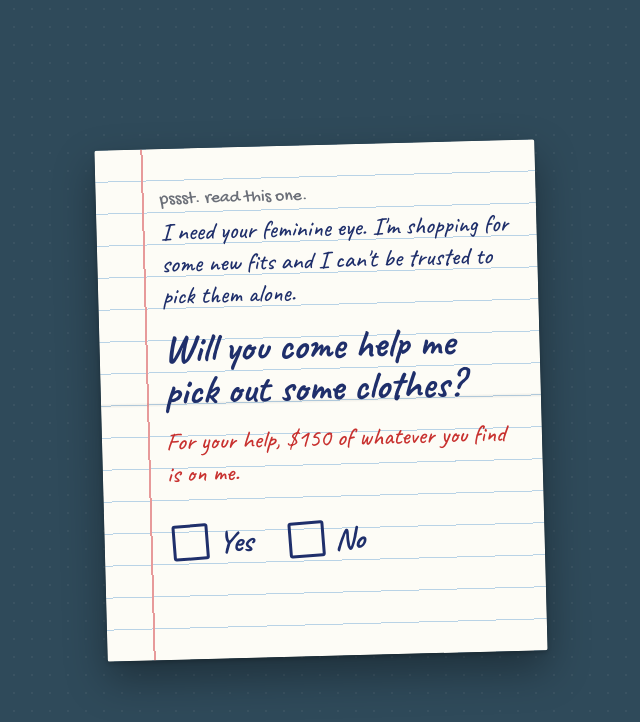
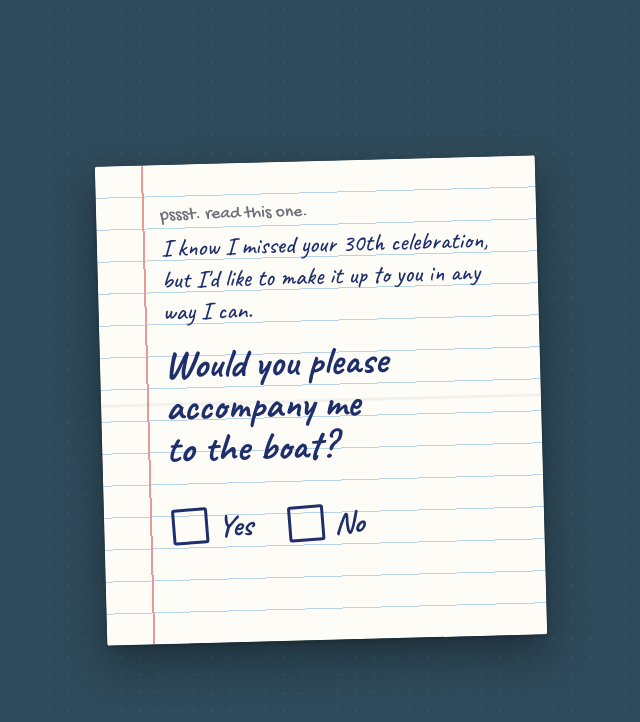
Before and after one commit to nnonyeluo-arch/Open-me, a plain HTML site: page index.html in a window 1280 px wide. Both pictures are taken after a click on the button "Open the note". Shown: the whole page, without its empty margins (319-959 px from the left). Drawn offline with Linux system fonts and the light colour scheme.

Commit message:
Restore original boat note text (keep cover-hiding fix)
Co-Authored-By: Claude Opus 5.5 <noreply@anthropic.com>
Claude-Session: https://claude.ai/code/session_01TYGA7LAdJjj6Z2rKVRBFue

```diff
--- a/index.html
+++ b/index.html
@@ -65,7 +65,6 @@ h1 {
   text-wrap: balance;
 }
 .msg { font-size: 1.55rem; line-height: 32px; margin: 0 0 16px; }
-.msg.deal { color: var(--pen); margin: -8px 0 18px; }
 .choices { display: flex; gap: 28px; align-items: center; flex-wrap: wrap; min-height: 70px; }
 .box {
   font: 700 1.9rem/1 var(--hand);
@@ -136,9 +135,8 @@ canvas#confetti { position: fixed; inset: 0; pointer-events: none; z-index: 10;
 
 <main class="note" id="ask" hidden>
   <p class="from">pssst. read this one.</p>
-  <p class="msg">I need your feminine eye. I'm shopping for some new fits and I can't be trusted to pick them alone.</p>
-  <h1>Will you come help me pick out some clothes?</h1>
-  <p class="msg deal">For your help, $150 of whatever you find is on me.</p>
+  <p class="msg">I know I missed your 30th celebration, but I'd like to make it up to you in any way I can.</p>
+  <h1>Would you please accompany me to the boat?</h1>
   <div class="choices">
     <button class="box" id="yes" type="button"><span class="sq"></span>Yes</button>
     <button class="box" id="no" type="button"><span class="sq"></span>No</button>
@@ -149,9 +147,9 @@ canvas#confetti { position: fixed; inset: 0; pointer-events: none; z-index: 10;
 <main class="note done" id="done" hidden>
   <p class="from">correct answer.</p>
   <h1>I knew it <span class="heart">♥</span></h1>
-  <p>You bring the eye, I'll bring the card.</p>
+  <p>You, me, and the boat.</p>
   <p>I'll send you the details.</p>
-  <p class="ps">p.s. that $150 is all yours, so start a wishlist</p>
+  <p class="ps">p.s. consider this the start of making up for the 30th</p>
 </main>
 
 <script>
```
